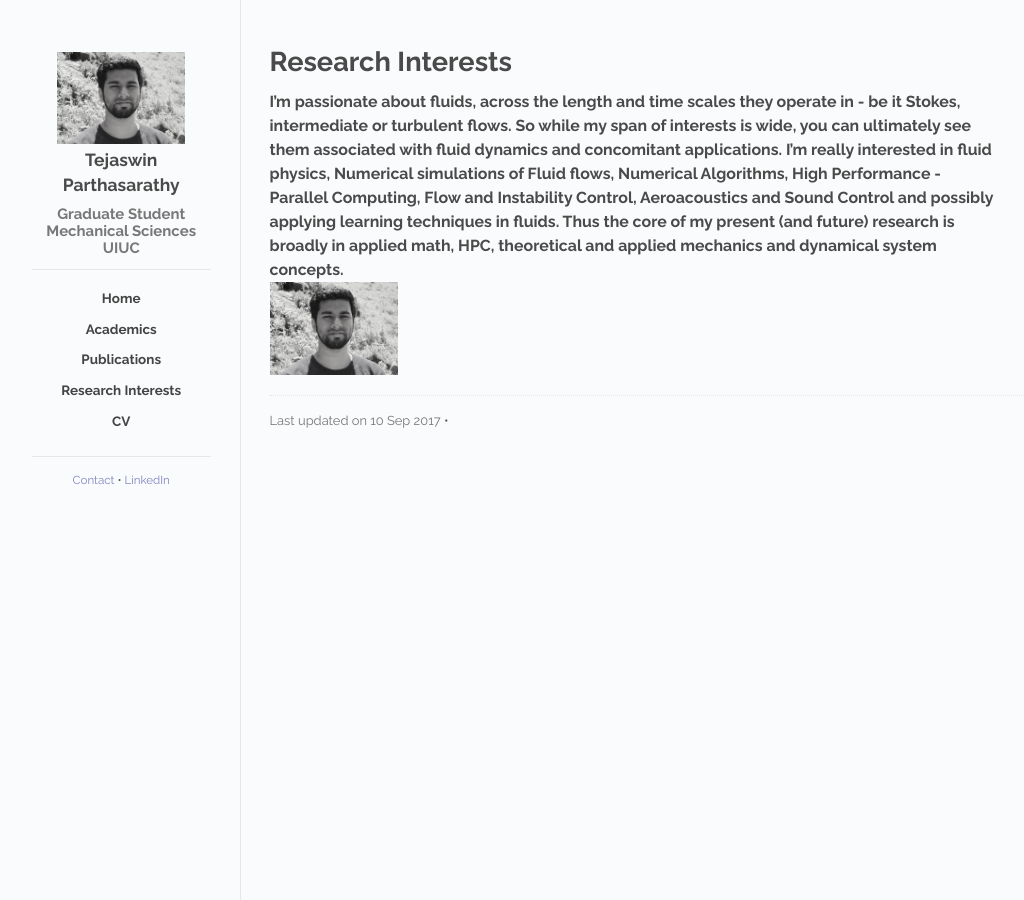
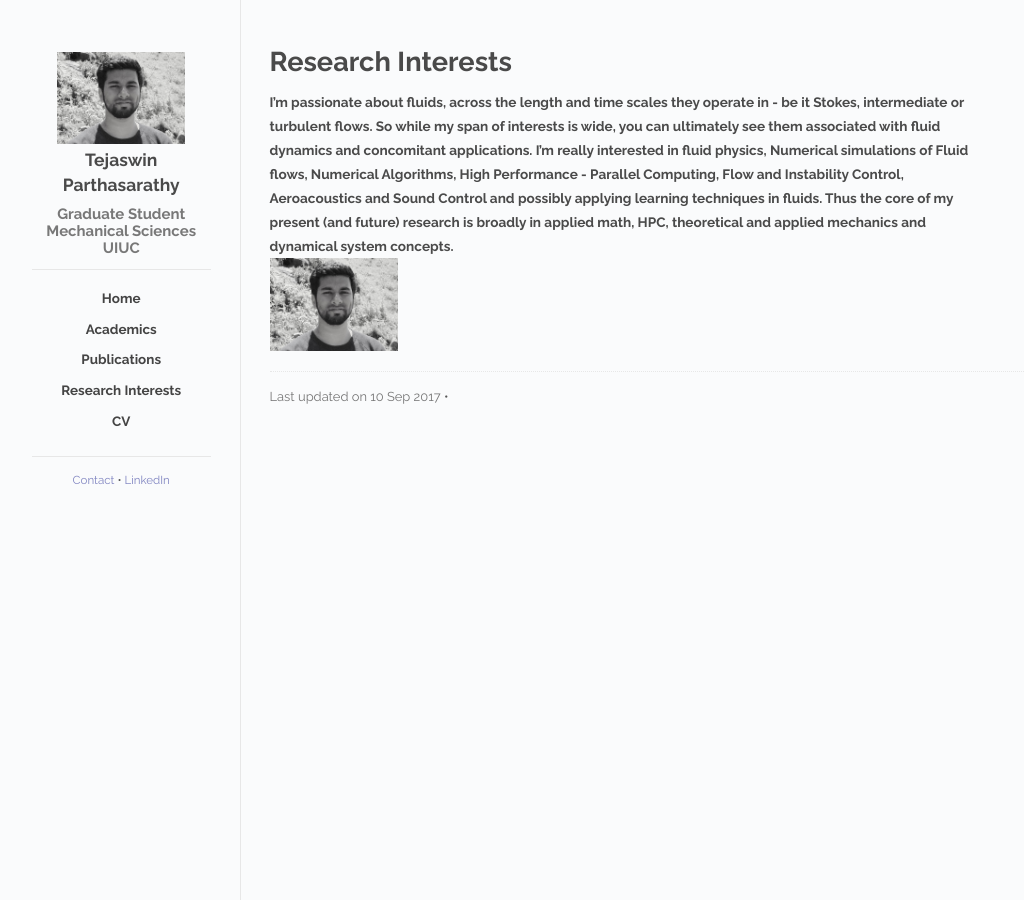
Before and after one commit to parthas1/parthas1.github.io, a Jekyll site: the page built from research/index.md, in a window 1280 px wide. Shown: the whole page, without its empty margins (118-1142 px from the left). Built offline with Jekyll 4.4.1, drawn with Linux system fonts in a browser that asks for light colours.

```diff
--- a/research/index.md
+++ b/research/index.md
@@ -5,6 +5,6 @@ date:   2017-09-10 12:00:00
 order: 4
 ---
 
-### I'm passionate about fluids, across the length and time scales they operate in - be it Stokes, intermediate or turbulent flows. So while my span of interests is wide, you can ultimately see them associated with fluid dynamics and concomitant applications.     I'm really interested in fluid physics, Numerical simulations of Fluid flows, Numerical Algorithms, High Performance - Parallel Computing, Flow and Instability Control, Aeroacoustics and Sound Control and possibly applying learning techniques in fluids. Thus the core of my present (and future) research is broadly in applied math, HPC, theoretical and applied mechanics and dynamical system concepts.
+#### I'm passionate about fluids, across the length and time scales they operate in - be it Stokes, intermediate or turbulent flows. So while my span of interests is wide, you can ultimately see them associated with fluid dynamics and concomitant applications.     I'm really interested in fluid physics, Numerical simulations of Fluid flows, Numerical Algorithms, High Performance - Parallel Computing, Flow and Instability Control, Aeroacoustics and Sound Control and possibly applying learning techniques in fluids. Thus the core of my present (and future) research is broadly in applied math, HPC, theoretical and applied mechanics and dynamical system concepts.
 
 <h1 class="title"><a href="/"><img id="logo" src="/images/profile.jpg" align="middle"></a></h1>
```
